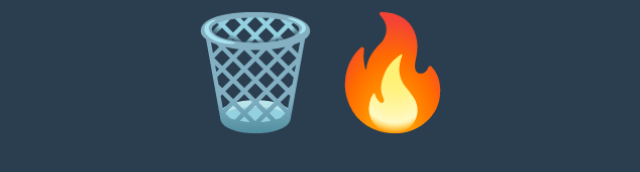
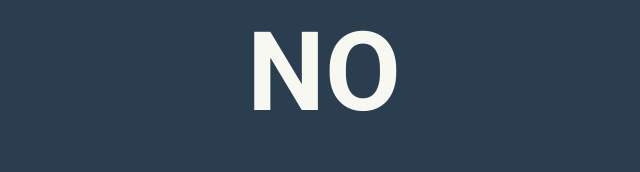
Before and after one commit to billkerekes/patching, a plain HTML site: page index.html in a window 1280 px wide. Shown: the whole page, without its empty margins (316-956 px from the left). Drawn offline with Linux system fonts and the light colour scheme.

Commit message:
Update index.html

```diff
--- a/index.html
+++ b/index.html
@@ -29,6 +29,6 @@
 	</style>
 </head>
 <body style="background-color:#2B3E50;">
-  <h1 style="color:#F8F8F2;" id="answer">🗑️🔥</h1>
+  <h1 style="color:#F8F8F2;" id="answer">NO</h1>
 </body>
 </html>
```
